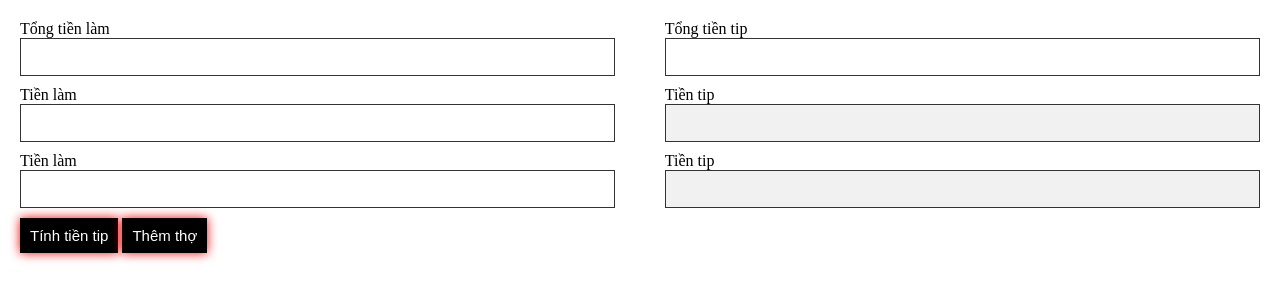
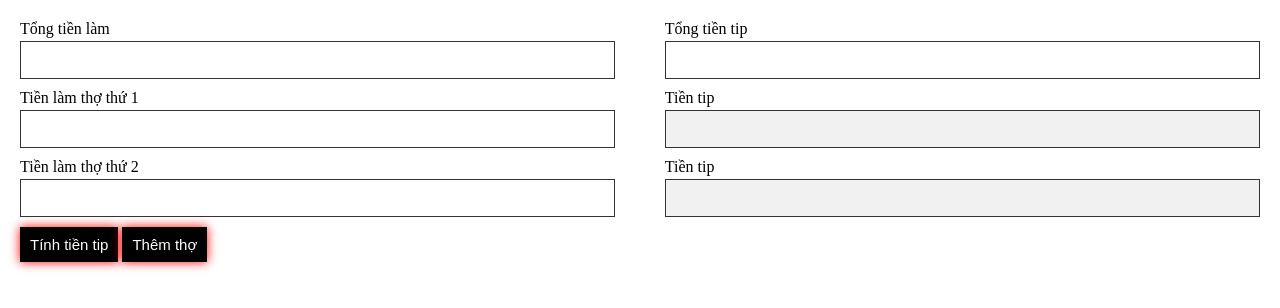
Before and after one commit to chinhphan099/chinhphan099.github.io, a plain HTML site: page tools/tip.html in a window 1280 px wide. Drawn offline with Linux system fonts and the light colour scheme.

Commit message:
tinh tien tip

```diff
--- a/tools/tip.html
+++ b/tools/tip.html
@@ -12,6 +12,7 @@
     body {
       padding: 20px;
       margin: 0;
+      counter-reset: section;
     }
 
     * {
@@ -81,6 +82,7 @@
     }
     .block {
       display: block;
+      margin-bottom: 3px;
     }
     .two-col {
       display: flex;
@@ -94,6 +96,12 @@
     }
     .tien-tip {
       background-color: #f1f1f1;
+    }
+    .tho-row {
+      counter-increment: section;
+    }
+    .tho-row .tien-lam-lb:after {
+      content: " thợ thứ " counter(section); /* Hiển thị số thứ tự */
     }
   </style>
 </head>
@@ -112,7 +120,7 @@
     </div>
     <div class="two-col tho-row">
       <div class="input-group col-1">
-        <label class="block">Tiền làm</label>
+        <label class="block tien-lam-lb">Tiền làm</label>
         <input type="number" class="tien-lam">
       </div>
       <div class="input-group col-1">
@@ -122,7 +130,7 @@
     </div>
     <div class="two-col tho-row">
       <div class="input-group col-1">
-        <label class="block">Tiền làm</label>
+        <label class="block tien-lam-lb">Tiền làm</label>
         <input type="number" class="tien-lam">
       </div>
       <div class="input-group col-1">
@@ -144,7 +152,7 @@
       const tmp = `
         <div class="two-col tho-row">
           <div class="input-group col-1">
-            <label class="block">Tiền làm</label>
+            <label class="block tien-lam-lb">Tiền làm</label>
             <input type="number" class="tien-lam">
           </div>
           <div class="input-group col-1">
```
